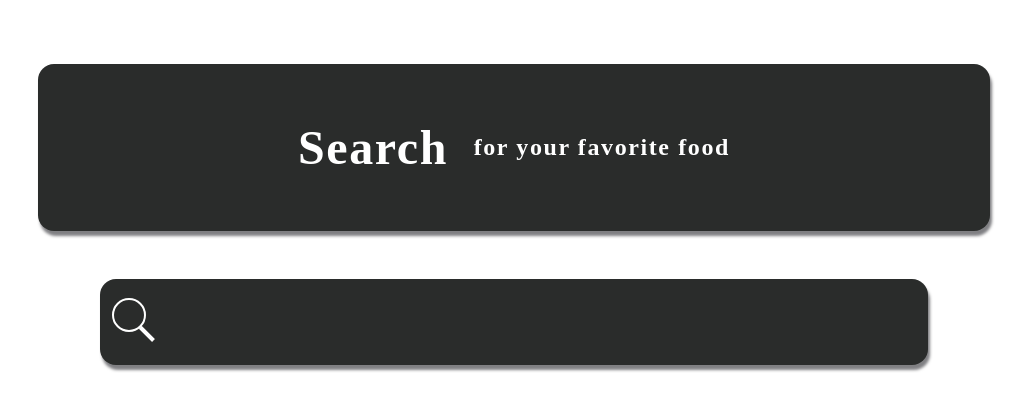
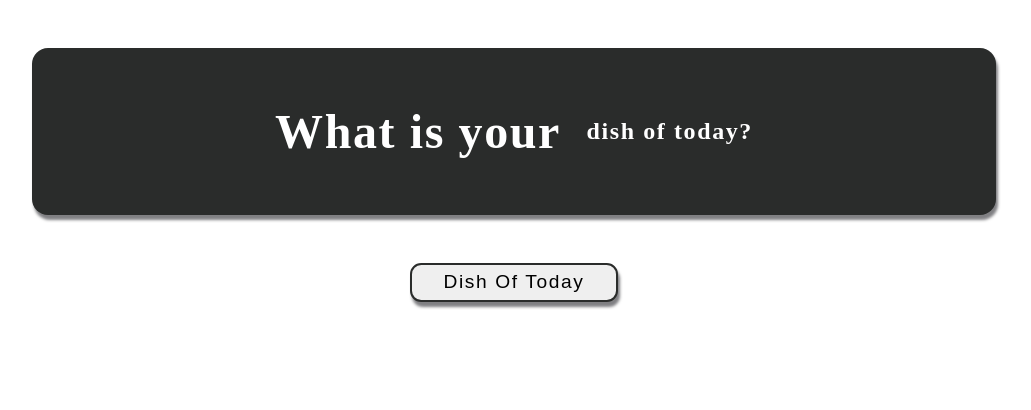
Before and after one commit to masiuciszek/Dish-of-the-day, a React (Create React App) app: page /dish-of-today in a window 1280 px wide. Shown: the top 410 px of the page, without its empty margins (126-1157 px from the left). Built offline with nearby package versions, Linux system fonts and the light colour scheme.

Commit message:
dish off today

```diff
--- a/package.json
+++ b/package.json
@@ -15,6 +15,7 @@
     "react": "^16.13.0",
     "react-dom": "^16.13.0",
     "react-redux": "^7.2.0",
+    "react-router-dom": "^5.1.2",
     "react-scripts": "3.4.0",
     "redux": "^4.0.5",
     "redux-devtools-extension": "^2.13.8",
@@ -47,6 +48,7 @@
     ]
   },
   "devDependencies": {
+    "@types/react-router-dom": "^5.1.3",
     "@types/redux": "^3.6.0",
     "@types/redux-logger": "^3.0.7",
     "@types/uuid": "^7.0.0",
--- a/src/App.tsx
+++ b/src/App.tsx
@@ -1,12 +1,17 @@
 /* eslint-disable import/extensions */
 import React from 'react';
+import { Route, Switch } from 'react-router-dom';
 import Layout from './components/styled/layout/Layout';
 import Dishes from './components/dishes/Dishes';
+import DishOfToday from './components/dish_of_today/DishOfToday';
 
 function App() {
   return (
     <Layout>
-      <Dishes />
+      <Switch>
+        <Route exact path="/" component={Dishes} />
+        <Route exact path="/dish-of-today" component={DishOfToday} />
+      </Switch>
     </Layout>
   );
 }
--- /dev/null
+++ b/src/components/dish_of_today/DishOfToday.tsx
@@ -0,0 +1,23 @@
+/* eslint-disable import/extensions */
+import * as React from 'react';
+import Title from '../styled/title/Title';
+import { DishOfTodayWrapper, BtnWrapper } from './Styles.dishOT';
+import { PrimaryBtn } from '../styled/buttons';
+
+interface P {
+
+}
+
+const DishOfToday: React.FC<P> = () => {
+  let a;
+  return (
+    <DishOfTodayWrapper>
+
+      <Title mainTitle="What is your" subTitle="dish of today?" />
+      <BtnWrapper>
+        <PrimaryBtn>Dish Of Today</PrimaryBtn>
+      </BtnWrapper>
+    </DishOfTodayWrapper>
+  );
+};
+export default DishOfToday;
--- /dev/null
+++ b/src/components/dish_of_today/Styles.dishOT.tsx
@@ -0,0 +1,13 @@
+import styled from 'styled-components';
+
+
+export const DishOfTodayWrapper = styled.div`
+
+`;
+
+export const BtnWrapper = styled.div`
+  width: 80%;
+  margin: 0 auto;
+  display: flex;
+  justify-content: center;
+`;
--- a/src/components/dishes/DishItem.tsx
+++ b/src/components/dishes/DishItem.tsx
@@ -11,6 +11,7 @@ const DishItem: React.FC<P> = ({ dish }) => {
   const {
     strMeal, strCategory, strArea, strMealThumb,
   } = dish;
+
 
   return (
     <StyledDishItem>
@@ -31,8 +32,6 @@ const DishItem: React.FC<P> = ({ dish }) => {
           <span>{strArea}</span>
         </strong>
       </div>
-
-
       <StyledImage src={strMealThumb} alt={strMeal} />
 
     </StyledDishItem>
--- /dev/null
+++ b/src/components/styled/buttons.tsx
@@ -0,0 +1,25 @@
+/* eslint-disable import/prefer-default-export */
+import styled from 'styled-components';
+
+
+export const PrimaryBtn = styled.button`
+  padding: .4rem .6rem;
+  font-size: 1.2rem;
+  border: 2px solid ${(props) => props.theme.colors.primary};
+  border-radius: .7rem;
+  box-shadow: ${(props) => props.theme.shadow.lightShadow};
+  width: 13rem;
+  position: relative;
+  cursor: pointer;
+  letter-spacing: .1rem;
+  text-transform: capitalize;
+  transition:${({ theme }) => theme.transition.mainTransition};
+  &:active{
+    top: 4px;
+  }
+  &:hover{
+    background: ${({ theme }) => theme.colors.common};
+    color: ${({ theme }) => theme.colors.white};
+    box-shadow: ${(props) => props.theme.shadow.darkShadow};
+  }
+`;
--- a/src/index.tsx
+++ b/src/index.tsx
@@ -1,6 +1,8 @@
+/* eslint-disable import/extensions */
 import React from 'react';
 import ReactDOM from 'react-dom';
 import { Provider } from 'react-redux';
+import { BrowserRouter as Router } from 'react-router-dom';
 import App from './App';
 import * as serviceWorker from './serviceWorker';
 import { configureStore } from './redux';
@@ -8,10 +10,15 @@ import { configureStore } from './redux';
 const store = configureStore();
 
 
-ReactDOM.render(<Provider store={store}>
-  {' '}
-  <App />
-</Provider>, document.getElementById('root'));
+ReactDOM.render(
+  <Router>
+    <Provider store={store}>
+      {' '}
+      <App />
+    </Provider>
+  </Router>,
+  document.getElementById('root'),
+);
 
 // If you want your app to work offline and load faster, you can change
 // unregister() to register() below. Note this comes with some pitfalls.
```
Also changed, not shown: 1 other file (tests, documents, lock files or other folders).
